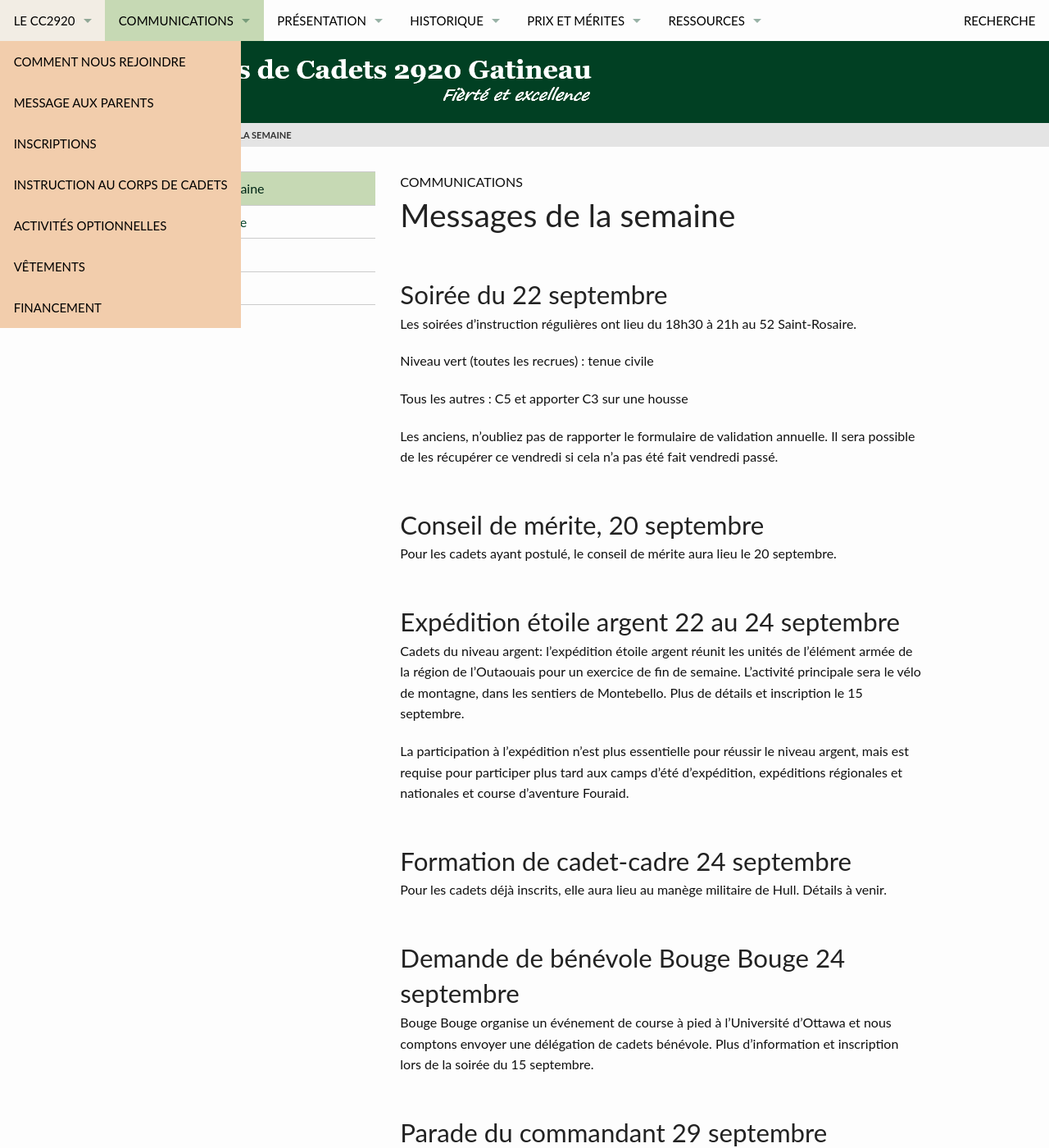
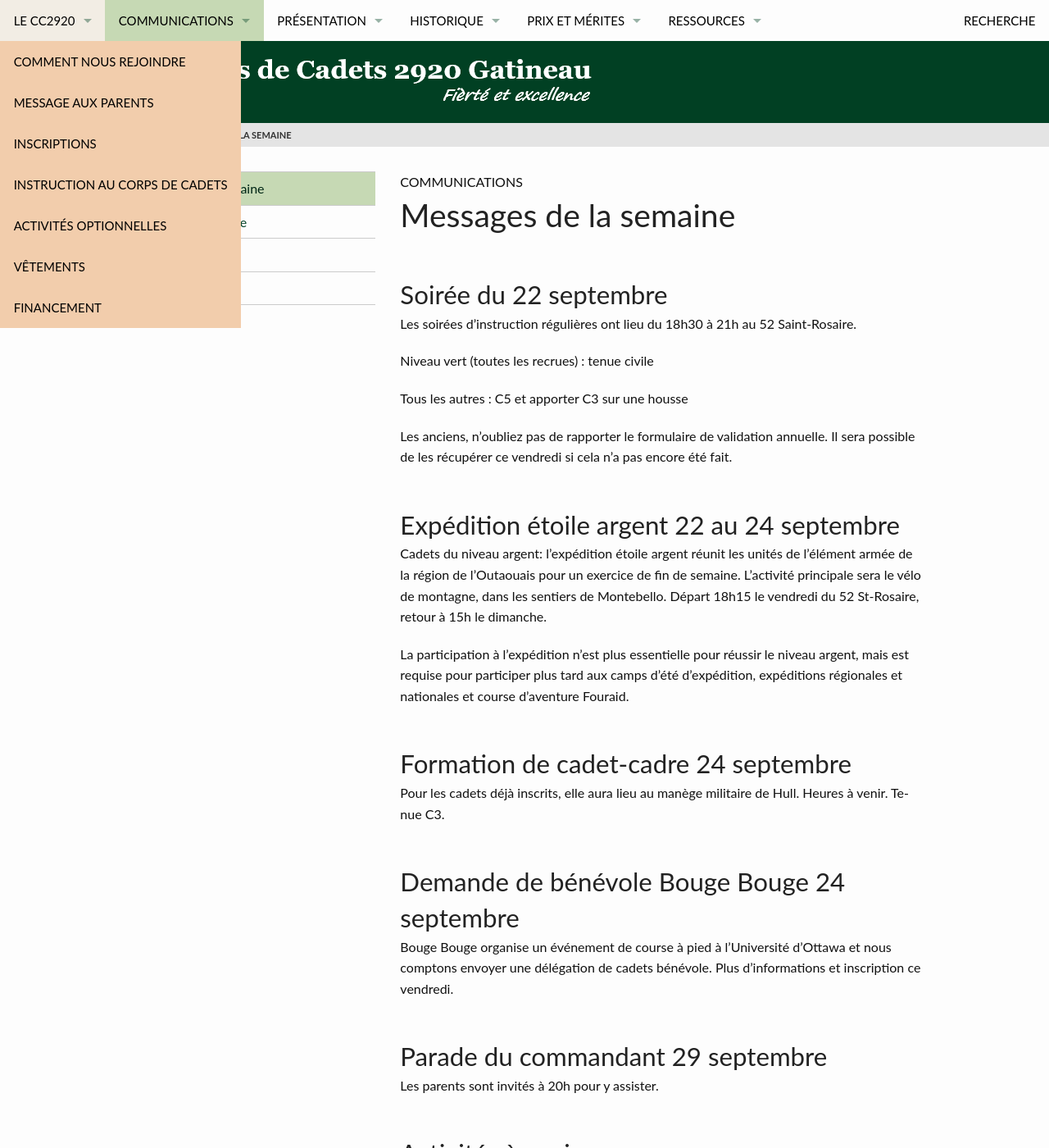
Before and after one commit to CC2920/web, a Jekyll site: the page built from _communications/messages.md, in a window 1280 px wide and 1400 px high. Shown: the whole window at 82% size. Built offline with Jekyll 4.4.1, drawn with Linux system fonts in a browser that asks for light colours.

Commit message:
Update messages.md

```diff
--- a/_communications/messages.md
+++ b/_communications/messages.md
@@ -16,25 +16,21 @@ Niveau vert (toutes les recrues) : tenue civile
 
 Tous les autres : C5 et apporter C3 sur une housse
 
-Les anciens, n'oubliez pas de rapporter le formulaire de validation annuelle. Il sera possible de les récupérer ce vendredi si cela n'a pas été fait vendredi passé.
-
-## Conseil de mérite, 20 septembre
-
-Pour les cadets ayant postulé, le conseil de mérite aura lieu le 20 septembre.
+Les anciens, n'oubliez pas de rapporter le formulaire de validation annuelle. Il sera possible de les récupérer ce vendredi si cela n'a pas encore été fait.
 
 ## Expédition étoile argent 22 au 24 septembre
 
-Cadets du niveau argent: l'expédition étoile argent réunit les unités de l'élément armée de la région de l'Outaouais pour un exercice de fin de semaine. L'activité principale sera le vélo de montagne, dans les sentiers de Montebello. Plus de détails et inscription le 15 septembre.
+Cadets du niveau argent: l'expédition étoile argent réunit les unités de l'élément armée de la région de l'Outaouais pour un exercice de fin de semaine. L'activité principale sera le vélo de montagne, dans les sentiers de Montebello. Départ 18h15 le vendredi du 52 St-Rosaire, retour à 15h le dimanche.
 
 La participation à l'expédition n'est plus essentielle pour réussir le niveau argent, mais est requise pour participer plus tard aux camps d'été d'expédition, expéditions régionales et nationales et course d'aventure Fouraid.
 
 ## Formation de cadet-cadre 24 septembre
 
-Pour les cadets déjà inscrits, elle aura lieu au manège militaire de Hull. Détails à venir.
+Pour les cadets déjà inscrits, elle aura lieu au manège militaire de Hull. Heures à venir. Tenue C3.
 
 ## Demande de bénévole Bouge Bouge 24 septembre
 
-Bouge Bouge organise un événement de course à pied à l'Université d'Ottawa et nous comptons envoyer une délégation de cadets bénévole. Plus d'information et inscription lors de la soirée du 15 septembre.
+Bouge Bouge organise un événement de course à pied à l'Université d'Ottawa et nous comptons envoyer une délégation de cadets bénévole. Plus d'informations et inscription ce vendredi.
 
 ## Parade du commandant 29 septembre
 
```
